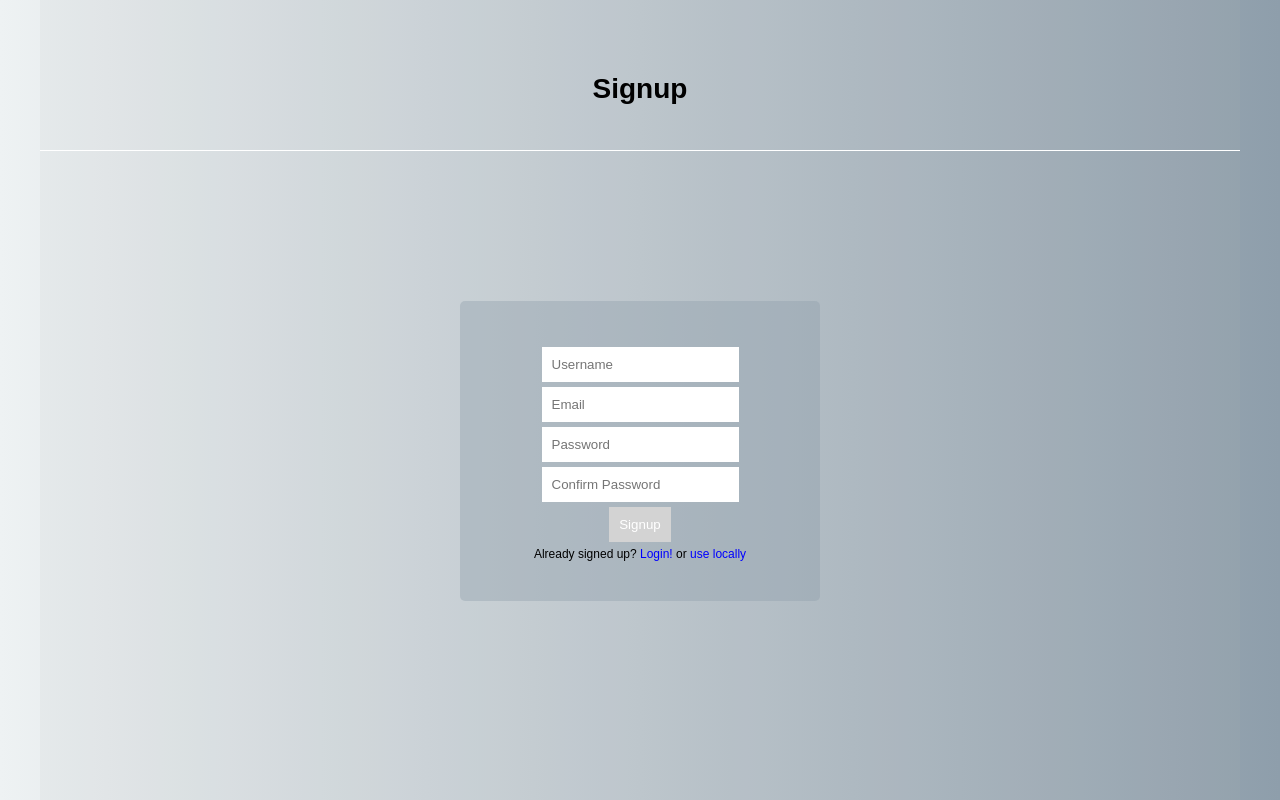
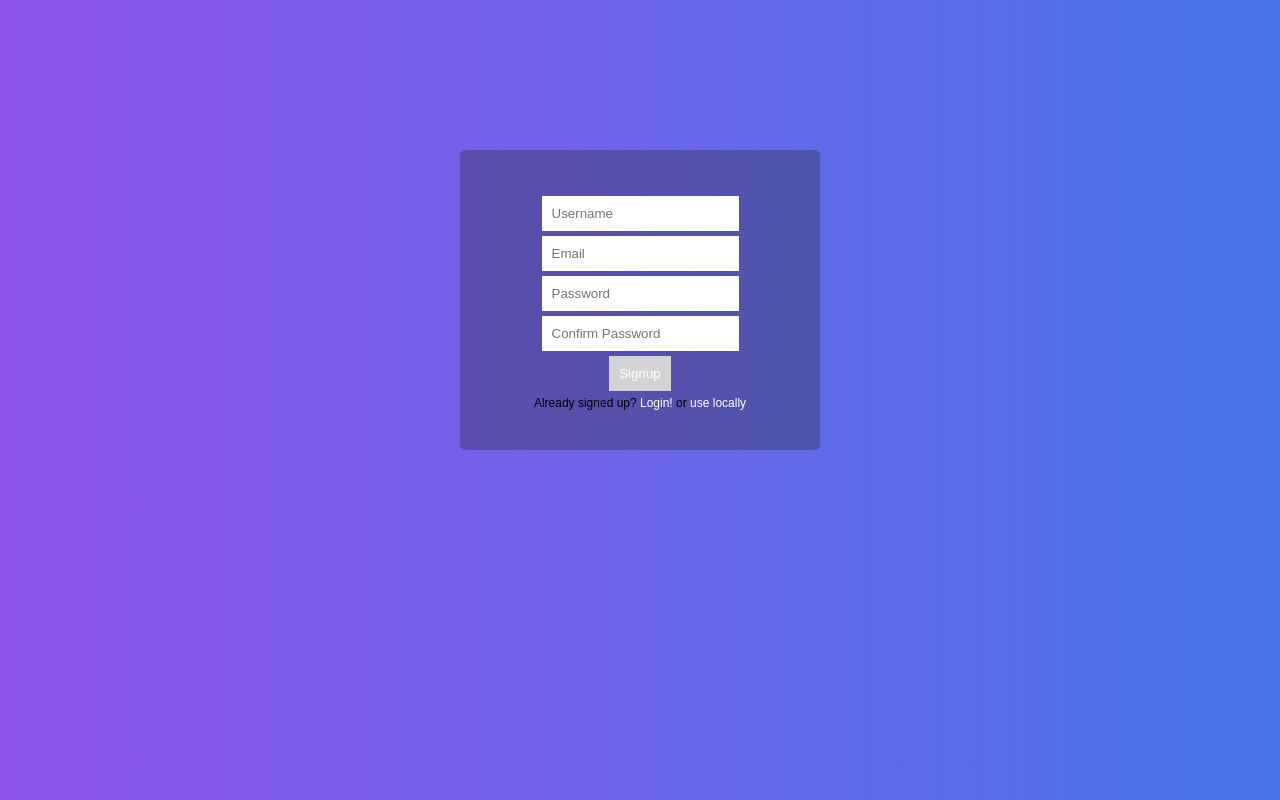
Before and after one commit to rsbrum/php-crud, a PHP site: page /signup.php in a window 1280 px wide. Run offline with PHP 8.4, Linux system fonts and the light colour scheme; data that the repository does not hold is empty.

Commit message:
fixed css

```diff
--- a/css/classes.css
+++ b/css/classes.css
@@ -9,6 +9,9 @@ ul{
     list-style: none;
 }
 
+a{
+    color: white;
+}
 @media(min-width: 769px){
 
 
@@ -16,10 +19,9 @@ ul{
     width: 100%;
     min-height: 100%;
     display: flex;
-    background: #8e9eab;  /* fallback for old browsers */
-    background: -webkit-linear-gradient(to right, #eef2f3, #8e9eab);  /* Chrome 10-25, Safari 5.1-6 */
-    background: linear-gradient(to right, #eef2f3, #8e9eab); /* W3C, IE 10+/ Edge, Firefox 16+, Chrome 26+, Opera 12+, Safari 7+ */
-
+    background: #4776E6;  /* fallback for old browsers */
+    background: -webkit-linear-gradient(to right, #8E54E9, #4776E6);  /* Chrome 10-25, Safari 5.1-6 */
+    background: linear-gradient(to right, #8E54E9, #4776E6); /* W3C, IE 10+/ Edge, Firefox 16+, Chrome 26+, Opera 12+, Safari 7+ */
 
 
 
@@ -29,7 +31,7 @@ ul{
     width: 80%;
     min-width: 1200px;
     min-height: 800px;
-    background: rgba(173, 173, 173, 0.1);
+    /* background: rgba(68, 84, 107, 0.3); */
     display: flex;
     margin: 0 auto;
     flex-direction: column;
@@ -43,7 +45,7 @@ ul{
 
     display: flex;
     flex-direction: column;
-    border-bottom: 0.02px solid rgb(255, 255, 255);
+    border-bottom: 0.02px solid rgb(0, 0, 0);
 }
         /*  NAVBAR  */
 .wrapper-nav-bar{
@@ -173,7 +175,7 @@ ul{
     height: 300px;
     width: 30%;
     margin: auto;
-    background: rgba(142,158,171,0.4);
+    background: rgba(34, 34, 34, 0.3);
     display: flex;
     border-radius: 5px;
 }
@@ -227,9 +229,9 @@ ul{
         width: 100%;
         min-height: 550px;
         display: flex;
-        background: #8e9eab;  /* fallback for old browsers */
-        background: -webkit-linear-gradient(to right, #eef2f3, #8e9eab);  /* Chrome 10-25, Safari 5.1-6 */
-        background: linear-gradient(to right, #eef2f3, #8e9eab); /* W3C, IE 10+/ Edge, Firefox 16+, Chrome 26+, Opera 12+, Safari 7+ */
+        background: #4776E6;  /* fallback for old browsers */
+        background: -webkit-linear-gradient(to right, #8E54E9, #4776E6);  /* Chrome 10-25, Safari 5.1-6 */
+        background: linear-gradient(to right, #8E54E9, #4776E6); /* W3C, IE 10+/ Edge, Firefox 16+, Chrome 26+, Opera 12+, Safari 7+ */
     }
 
     .content-wrapper{
@@ -247,7 +249,7 @@ ul{
         min-height: 150px;
         display: flex;
         flex-direction: column;
-        border-bottom: 1px solid rgb(255, 255, 255);
+        border-bottom: 0.02px solid rgb(0, 0, 0);
     }
             /*  NAVBAR  */
     .wrapper-nav-bar{
@@ -379,7 +381,7 @@ ul{
         height: 300px;
         width: 90%;
         margin: auto;
-        background: rgba(142,158,171,0.4);
+        background: rgba(2, 2, 2, 0.2);
         display: flex;
         border-radius: 5px;
     }
--- a/css/login-signup.css
+++ b/css/login-signup.css
@@ -3,6 +3,15 @@
     display: flex;
 }
 
+#login-content-wrapper .header{
+    display: none;
+    height: 0;
+    width: 0;
+}
+
+#login-content-wrapper .std-form{
+    margin: auto;
+}
 #login-content-wrapper .std-form p{
     margin: auto;
     text-align: center;
@@ -30,7 +39,7 @@
 #signup-content-wrapper .std-form a{
     text-decoration: none;
     font-size: 12px;
-    color: blue;
+    color: white;
 }
 
 #signup-form{
@@ -40,3 +49,9 @@
     display: block;
     margin: 5px auto;
 }
+
+#signup-content-wrapper .header{
+    display: none;
+    height: 0;
+    width: 0;
+}
--- a/css/userpage.css
+++ b/css/userpage.css
@@ -3,6 +3,7 @@
 
     #userpage-content-wrapper .main{
         display: flex;
+
     }
 
     #userpage-content-wrapper .table-item2{
@@ -15,7 +16,7 @@
     }
 
     #userpage-content-wrapper{
-        height: 80%;
+        height: 100%;
     }
 }
 
--- a/php/includes/connect.inc.php
+++ b/php/includes/connect.inc.php
@@ -1,10 +1,10 @@
 <?php
 
 
-/* $connect = new mysqli("localhost", "root", "040182", "db_todolist");
- */
+ $connect = new mysqli("localhost", "root", "040182", "db_todolist");
 
-$url = parse_url(getenv("CLEARDB_DATABASE_URL"));
+
+/* $url = parse_url(getenv("CLEARDB_DATABASE_URL"));
 
 $server = $url["host"];
 $username = $url["user"];
@@ -12,3 +12,5 @@ $password = $url["pass"];
 $db = substr($url["path"], 1);
 
 $connect = new mysqli($server, $username, $password, $db);
+
+ */
```
